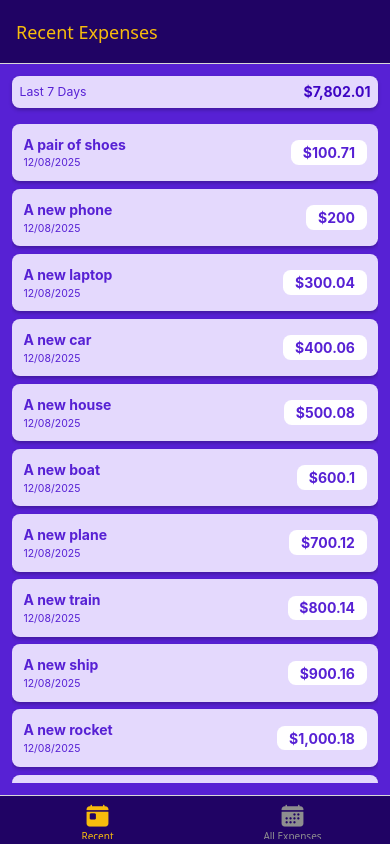
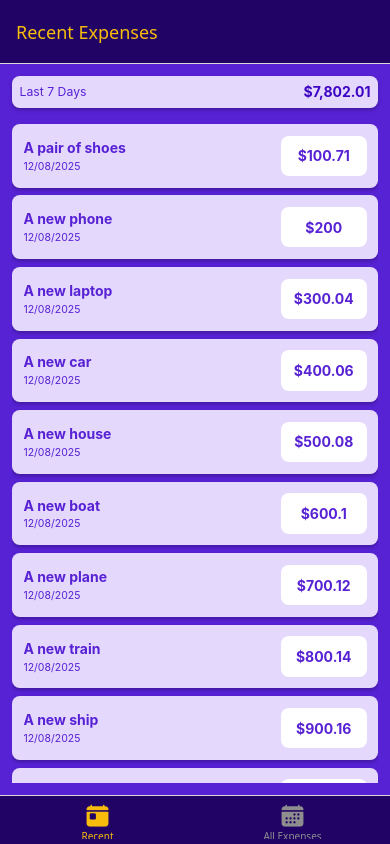
Before and after one commit to Malichenko/expense-tracking-app, a React Native app: screen / in a window 390 px wide. Built offline with nearby package versions, Linux system fonts and the light colour scheme.

Commit message:
Update styles in ExpenseItem view component to improve layout and responsiveness. Adjust padding values and set a minimum width for the amount box to enhance UI consistency.

```diff
--- a/src/entities/expence/ui/expenses-list/components/item/view.tsx
+++ b/src/entities/expence/ui/expenses-list/components/item/view.tsx
@@ -47,12 +47,13 @@ const styles = StyleSheet.create({
     fontSize: theme.fontSize.xs,
   },
   amountBox: {
-    paddingHorizontal: theme.spacing.x3,
-    paddingVertical: theme.spacing.x1,
+    paddingHorizontal: theme.spacing.x2,
+    paddingVertical: theme.spacing.x3,
     backgroundColor: theme.palette.neutral[10],
     borderRadius: theme.spacing.x2,
     justifyContent: "center",
     alignItems: "center",
+    minWidth: theme.spacing.x22,
   },
   amount: {
     fontSize: theme.fontSize.base,
```
